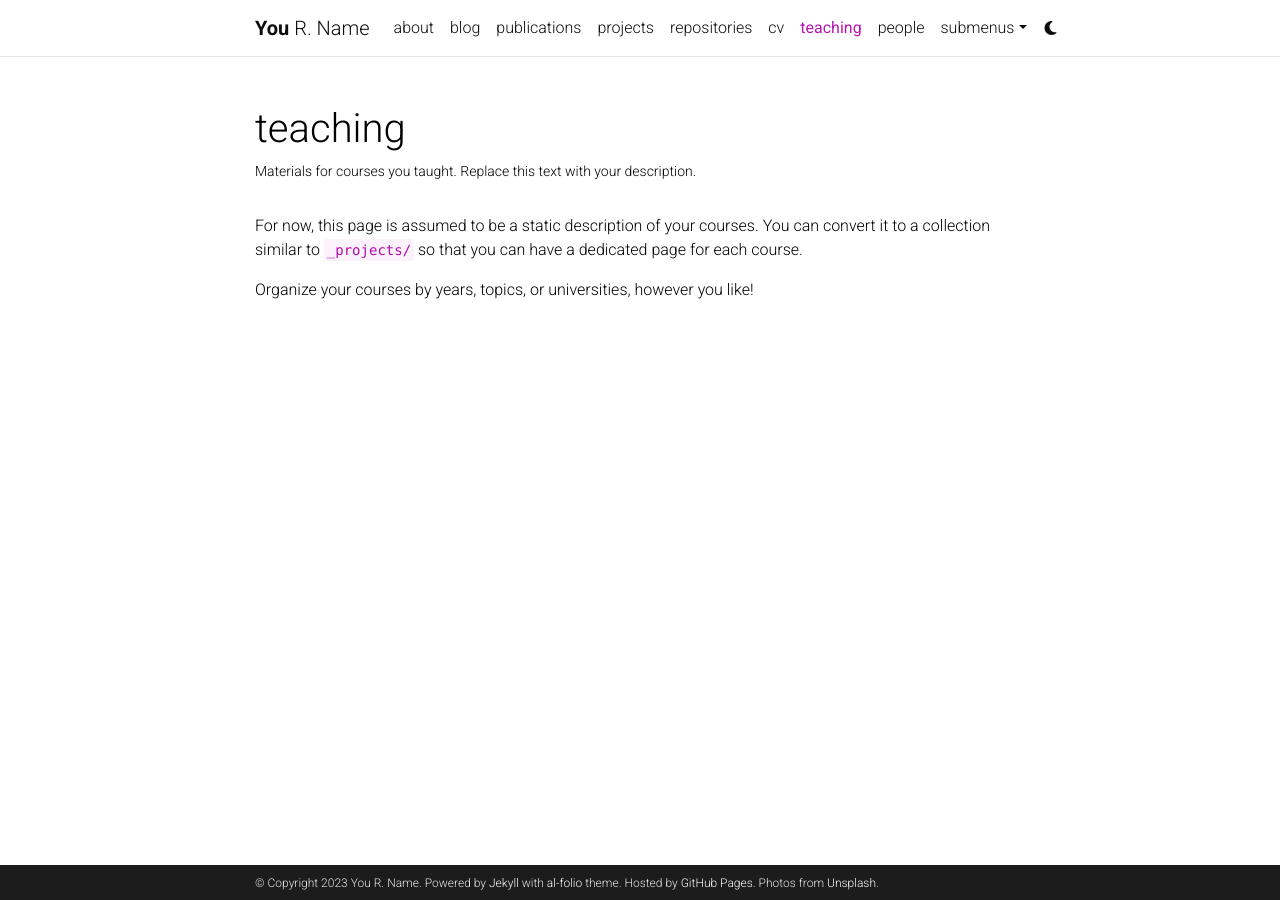
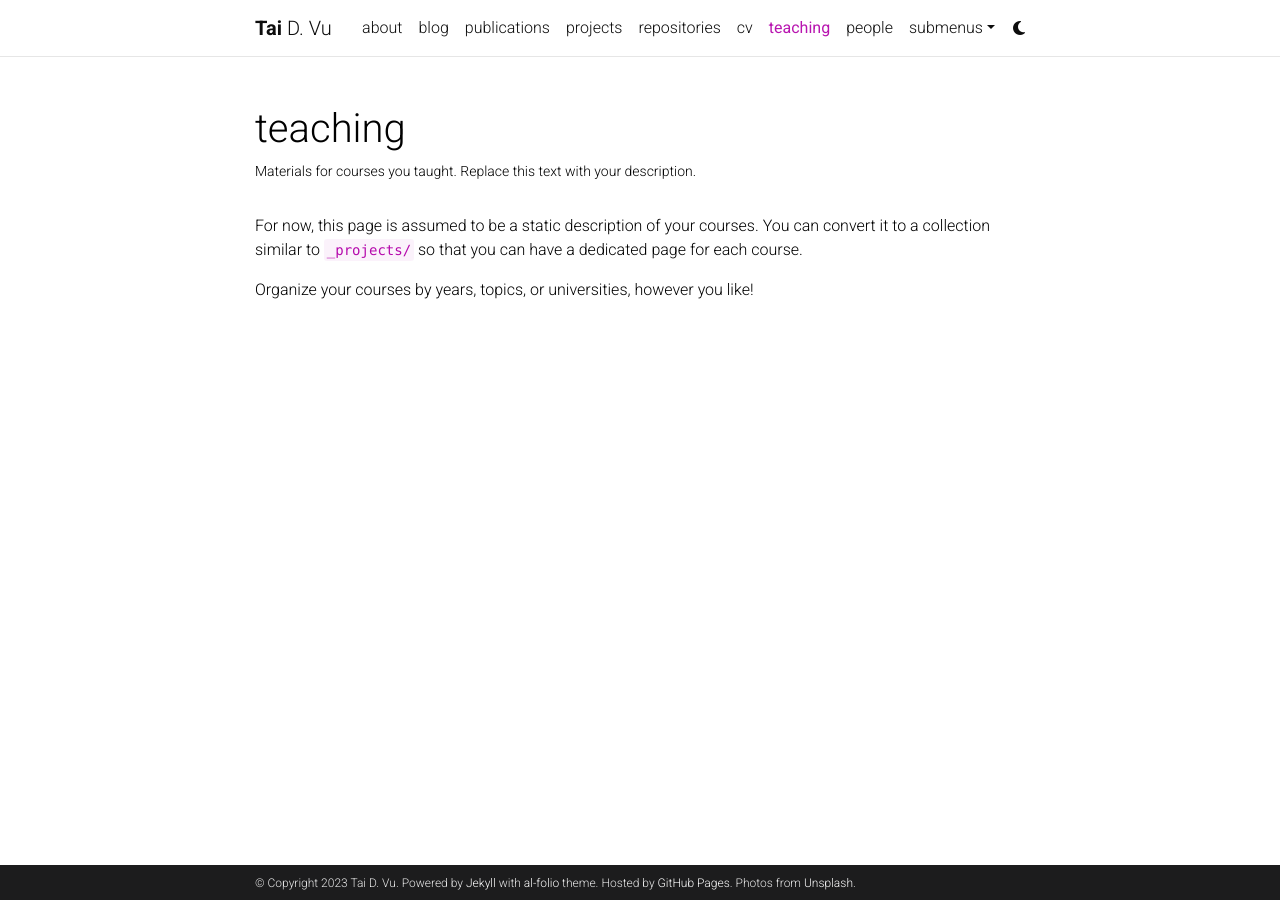
Before and after one commit to taivu7/taivu7.github.io, a Jekyll site: the page built from _pages/teaching.md, in a window 1280 px wide. Built offline with Jekyll 4.4.1, drawn with Linux system fonts in a browser that asks for light colours; comment, search, counter and statistics services are not loaded; a style sheet for code colours, icons or effects is not loaded.

Commit message:
Change personal infomation

```diff
--- a/_config.yml
+++ b/_config.yml
@@ -3,9 +3,9 @@
 # -----------------------------------------------------------------------------
 
 title: blank # the website title (if blank, full name will be used instead)
-first_name: You
-middle_name: R.
-last_name: Name
+first_name: Tai
+middle_name: D.
+last_name: Vu
 email: you@example.com
 description: > # the ">" symbol means to ignore newlines until "footer_text:"
   A simple, whitespace theme for academics. Based on [*folio](https://github.com/bogoli/-folio) design.
@@ -18,8 +18,8 @@
 lang: en # the language of your site (for example: en, fr, cn, ru, etc.)
 icon: ⚛️  # the emoji used as the favicon (alternatively, provide image name in /assets/img/)
 
-url: https://alshedivat.github.io # the base hostname & protocol for your site
-baseurl: /al-folio # the subpath of your site, e.g. /blog/
+url: https://taivu7.github.io # the base hostname & protocol for your site
+baseurl: /blog/ # the subpath of your site, e.g. /blog/
 last_updated: false # set to true if you want to display last updated in the footer
 impressum_path:  # set to path to include impressum link in the footer, use the same path as permalink in a page, helps to conform with EU GDPR
 
```
